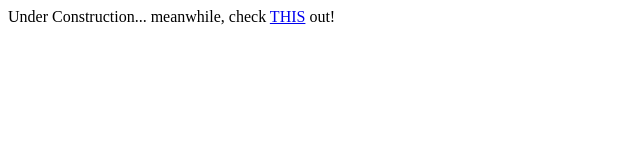
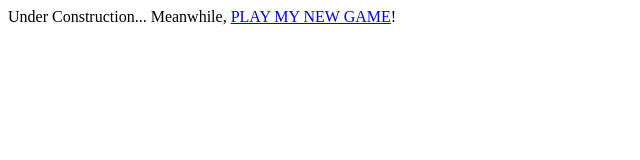
Before and after one commit to IpGa13/fredeundotnet, a plain HTML site: page index.html in a window 1280 px wide. Shown: the whole page, without its empty margins (0-640 px from the left). Drawn offline with Linux system fonts and the light colour scheme.

Commit message:
Update index.html

```diff
--- a/index.html
+++ b/index.html
@@ -1,2 +1,2 @@
 Under Construction...
-meanwhile, check <a href="https://yomama.fredeun.net/">THIS</a> out!
+Meanwhile, <a href="https://www.fredeun.net/skulldodger.html">PLAY MY NEW GAME</a>!
```
